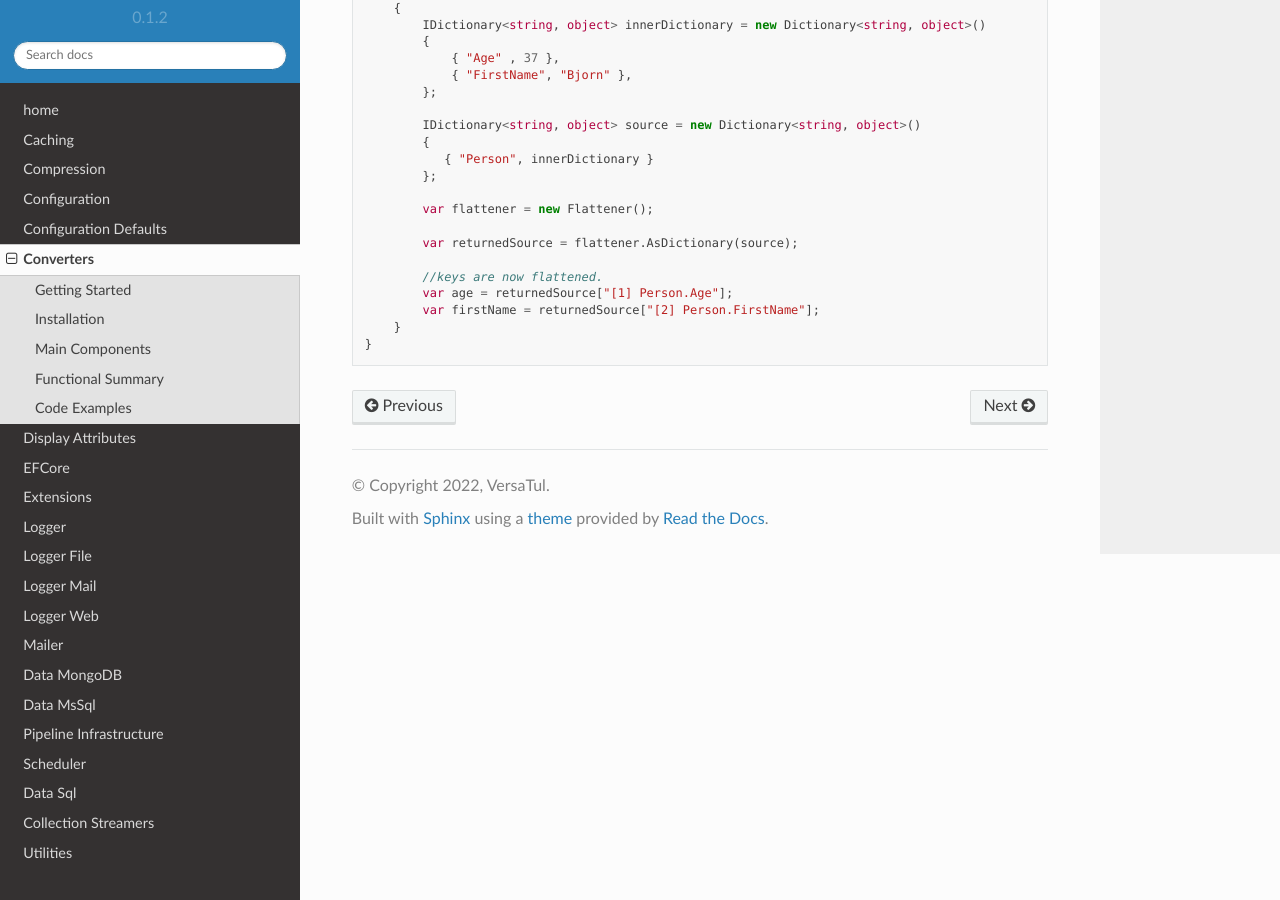
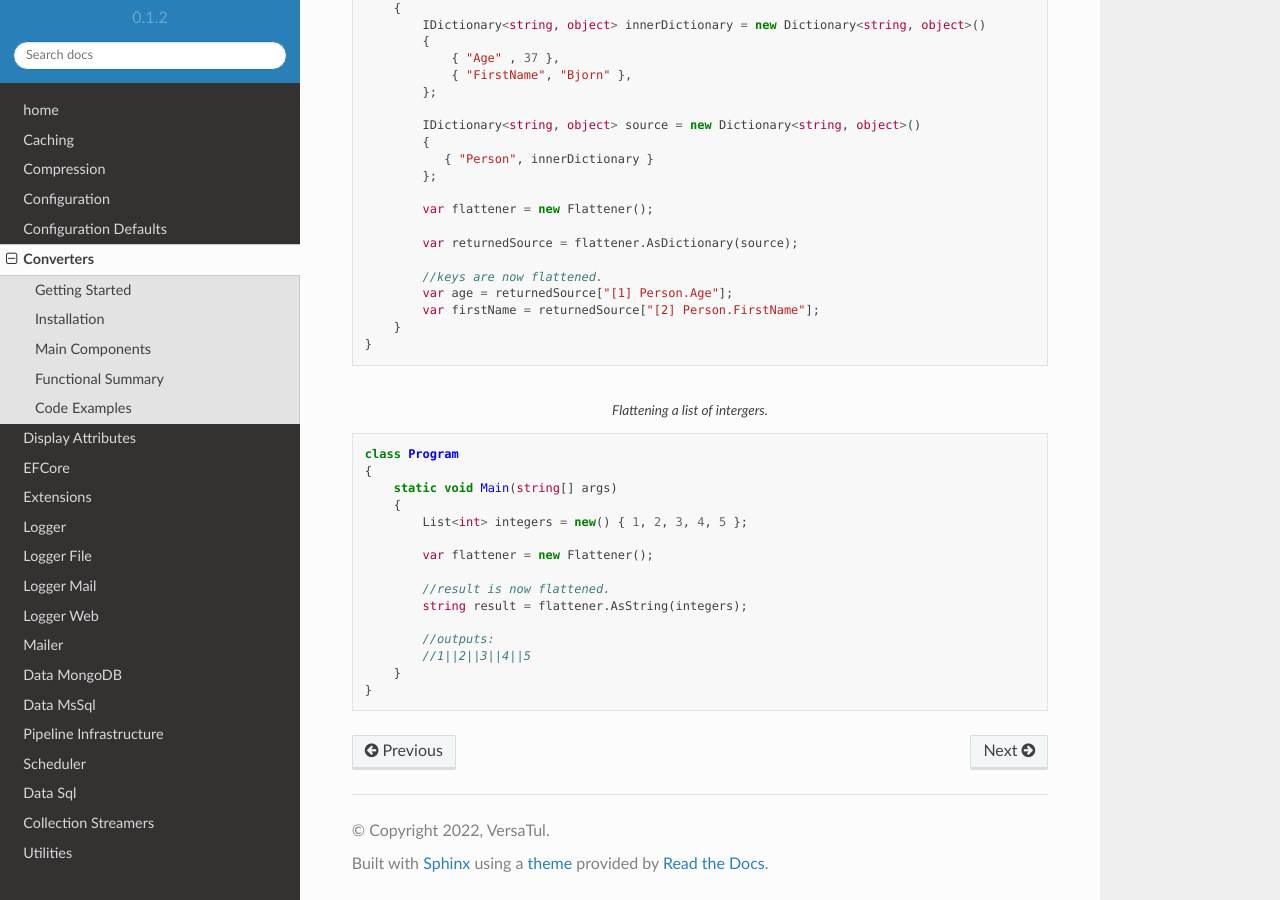
Before and after one commit to BjornWilliams/DocsVersaTul, a Sphinx documentation site: the page built from docs/source/converters.rst, in a window 1280 px wide and 900 px high, scrolled down 1364 px. Built offline with Sphinx 7.4.7 and the Read the Docs theme 2.0.0, drawn with Linux system fonts in a browser that asks for light colours.

Commit message:
Update converters.rst
string example added

```diff
--- a/docs/source/converters.rst
+++ b/docs/source/converters.rst
@@ -64,3 +64,22 @@ Code Examples
             var firstName = returnedSource["[2] Person.FirstName"];
         }
     }
+
+.. code-block:: c#
+    :caption: Flattening a list of intergers.
+
+    class Program
+    {
+        static void Main(string[] args)
+        {
+            List<int> integers = new() { 1, 2, 3, 4, 5 };
+
+            var flattener = new Flattener();
+
+            //result is now flattened.
+            string result = flattener.AsString(integers);
+
+            //outputs:
+            //1||2||3||4||5
+        }
+    }
```
